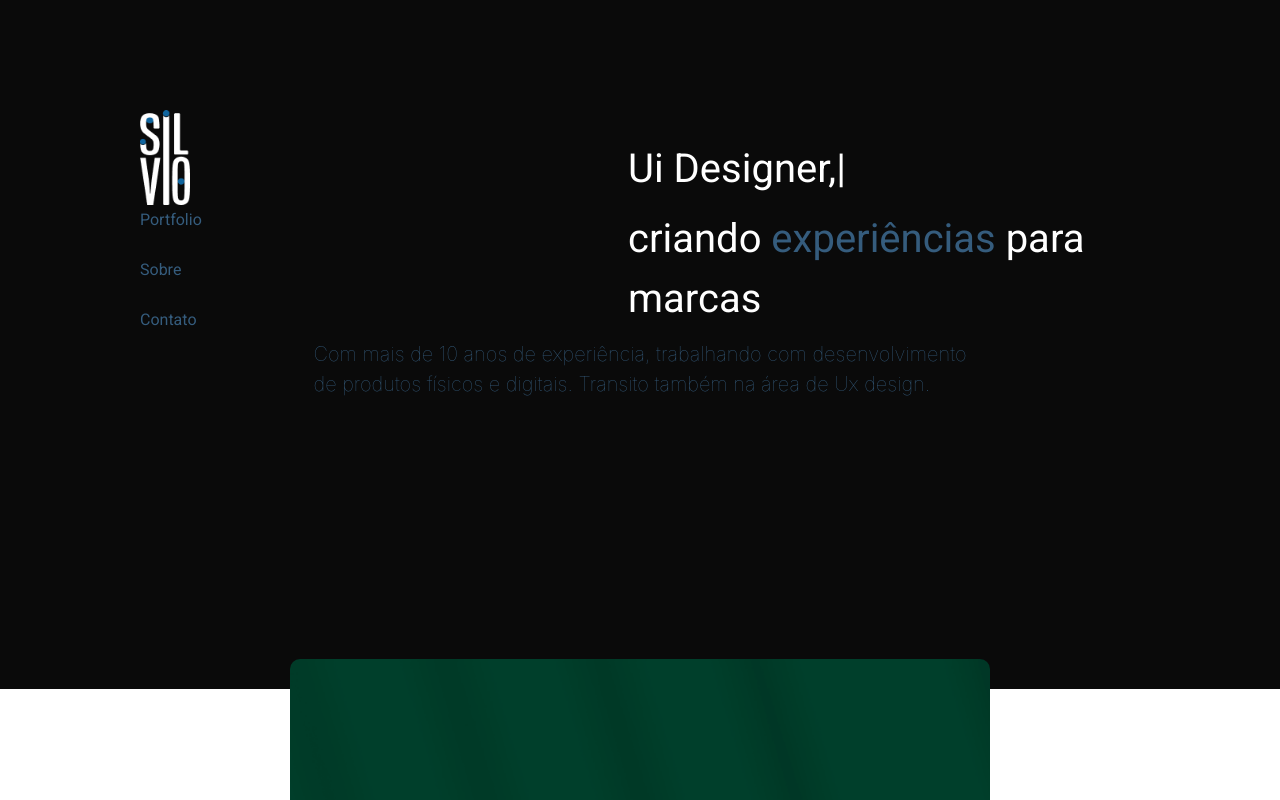
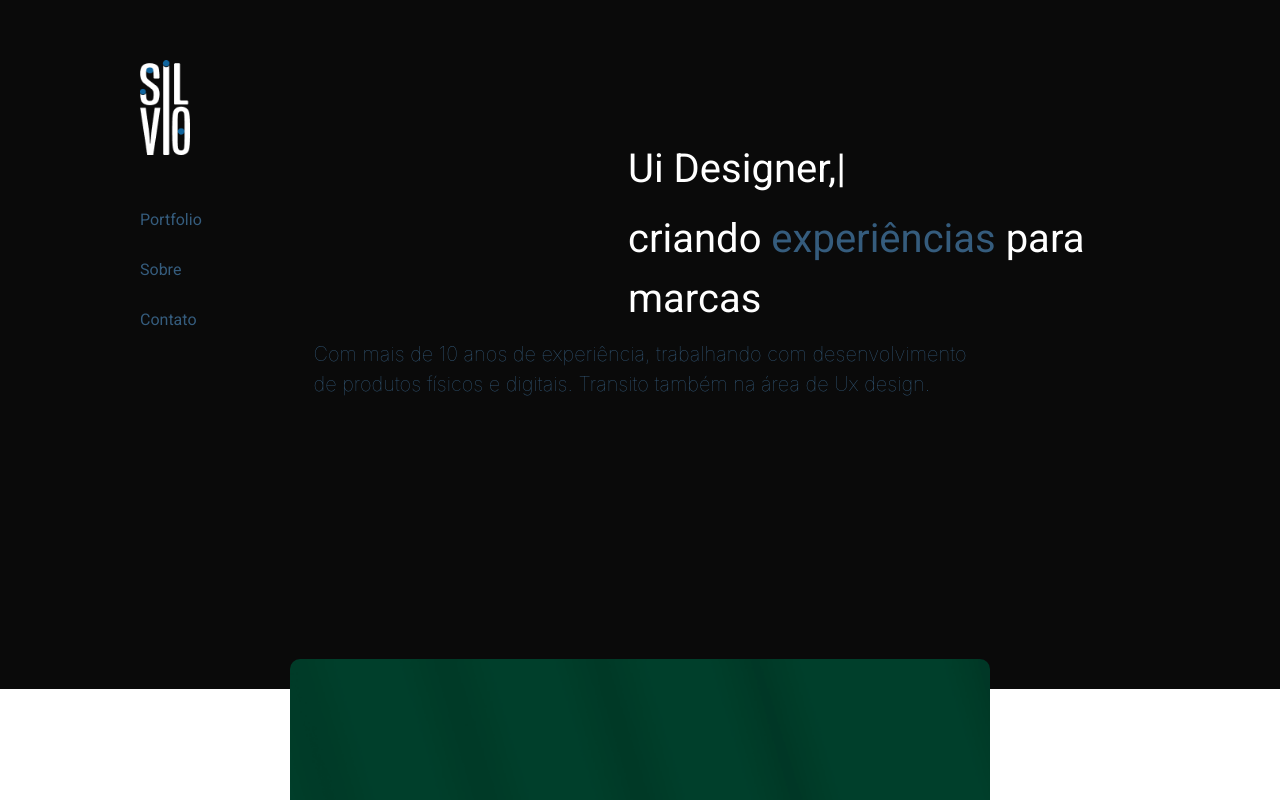
Before and after one commit to ziembick/site-portfolio-designer, a React (Create React App) app in the folder portfolio-designers/: page / in a window 1280 px wide. Shown: the top 800 px of the page. Built offline with nearby package versions, Linux system fonts and the light colour scheme; a web font is replaced by a local one.

Commit message:
logo position

```diff
--- a/portfolio-designers/src/css/navbar.css
+++ b/portfolio-designers/src/css/navbar.css
@@ -63,6 +63,7 @@ li {
 .nav__logo {
   position: relative;
   left: 4rem;
+  bottom: 5rem;
   width: 50px;
   height: 100px;
 }
```
